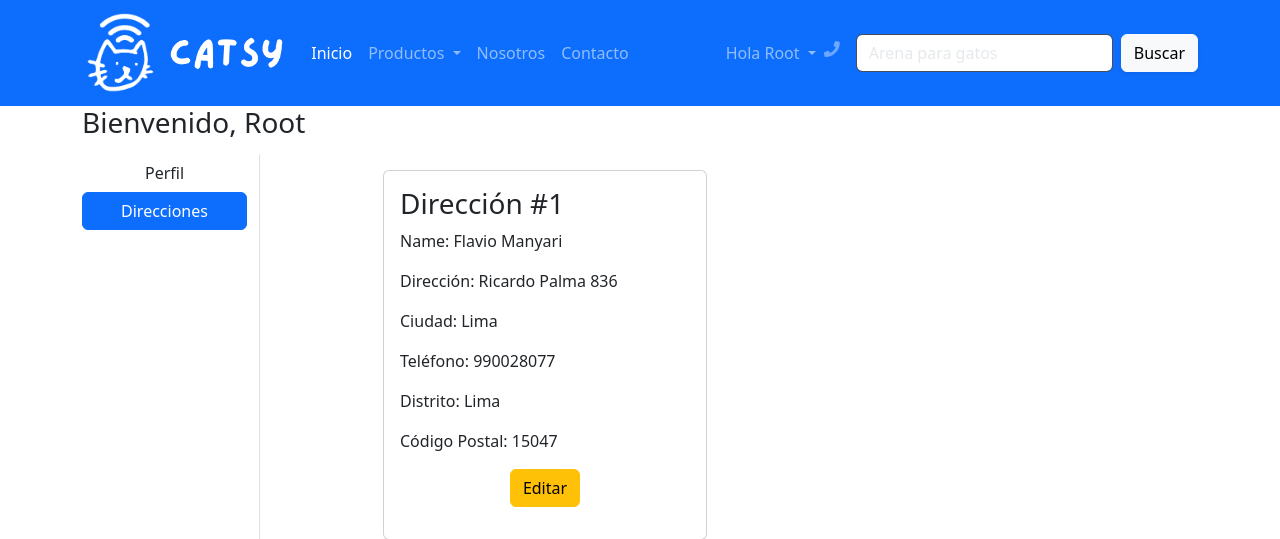
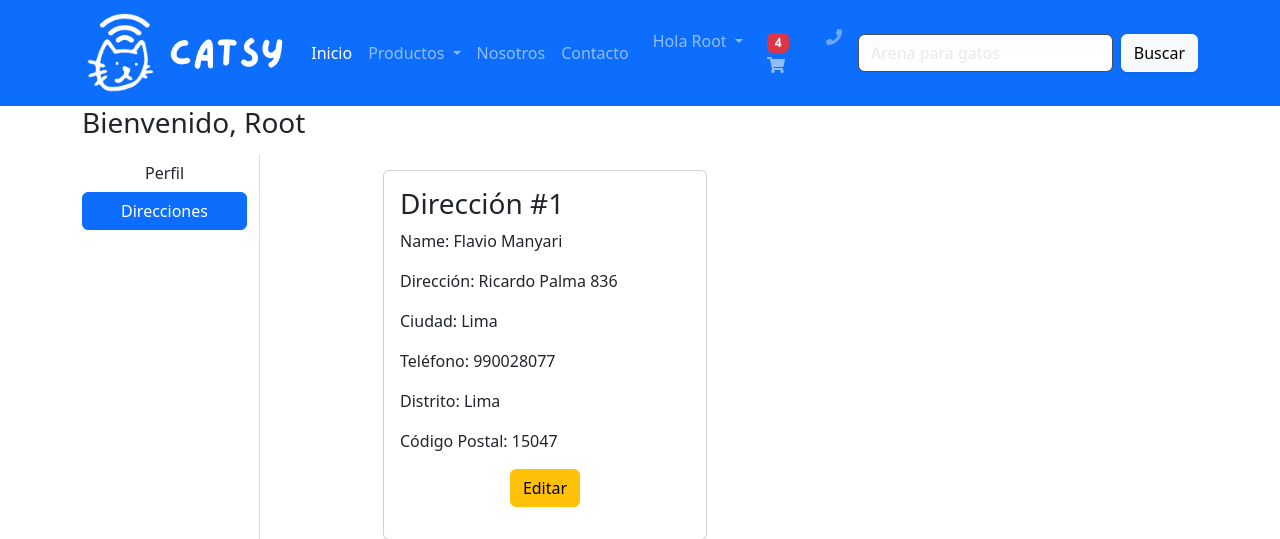
Before and after one commit to manyarif/proyecto_catsy, a Django app: page /address/ in a window 1280 px wide. Shown: the top 539 px of the page. Run offline with Django 4.2, Linux system fonts and the light colour scheme; a user stored in the database is signed in; data comes from the database, SQL or seed files in the repository; both versions use the stored data as it was after the commit; some libraries are stand-ins or nearby versions; some web fonts are replaced.

Commit message:
Reintegro botón del carrito de compras eliminado por error

```diff
--- a/catsy/app/templates/app/base.html
+++ b/catsy/app/templates/app/base.html
@@ -60,6 +60,9 @@
                             <li><a class="dropdown-item" href="{% url 'logout' %}">Cerrar Sesión</a></li>
                         </ul>
                     </li>
+                    <li class="nav-item mx-2">
+                        <a class="nav-link" href="{% url 'showcart' %}"> {% if totalitem > 0 %}<span class="badge bg-danger"> {{ totalitem }} </span>{%endif%}  <span>  </span><i class="fas fa-shopping-cart"></i></a>
+                    </li>
                     <li>
                         <a href="tel:+56976206891"><i class="fas fa-phone" style="width: 1.5rem; height: 1.5rem; margin-top: 0.5rem;"></i></a>
                     </li>
```
Also changed, not shown: catsy/db.sqlite3.
